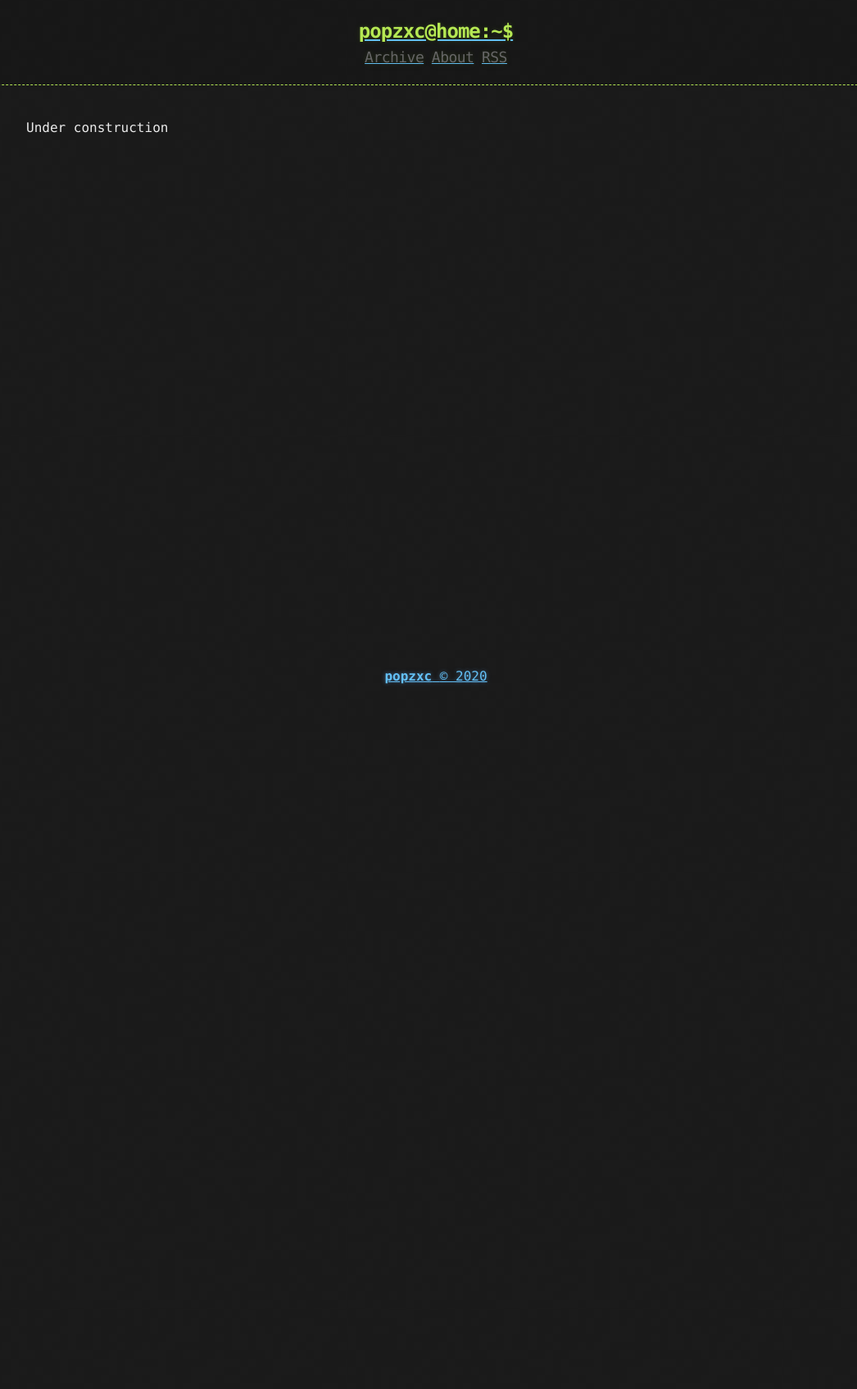
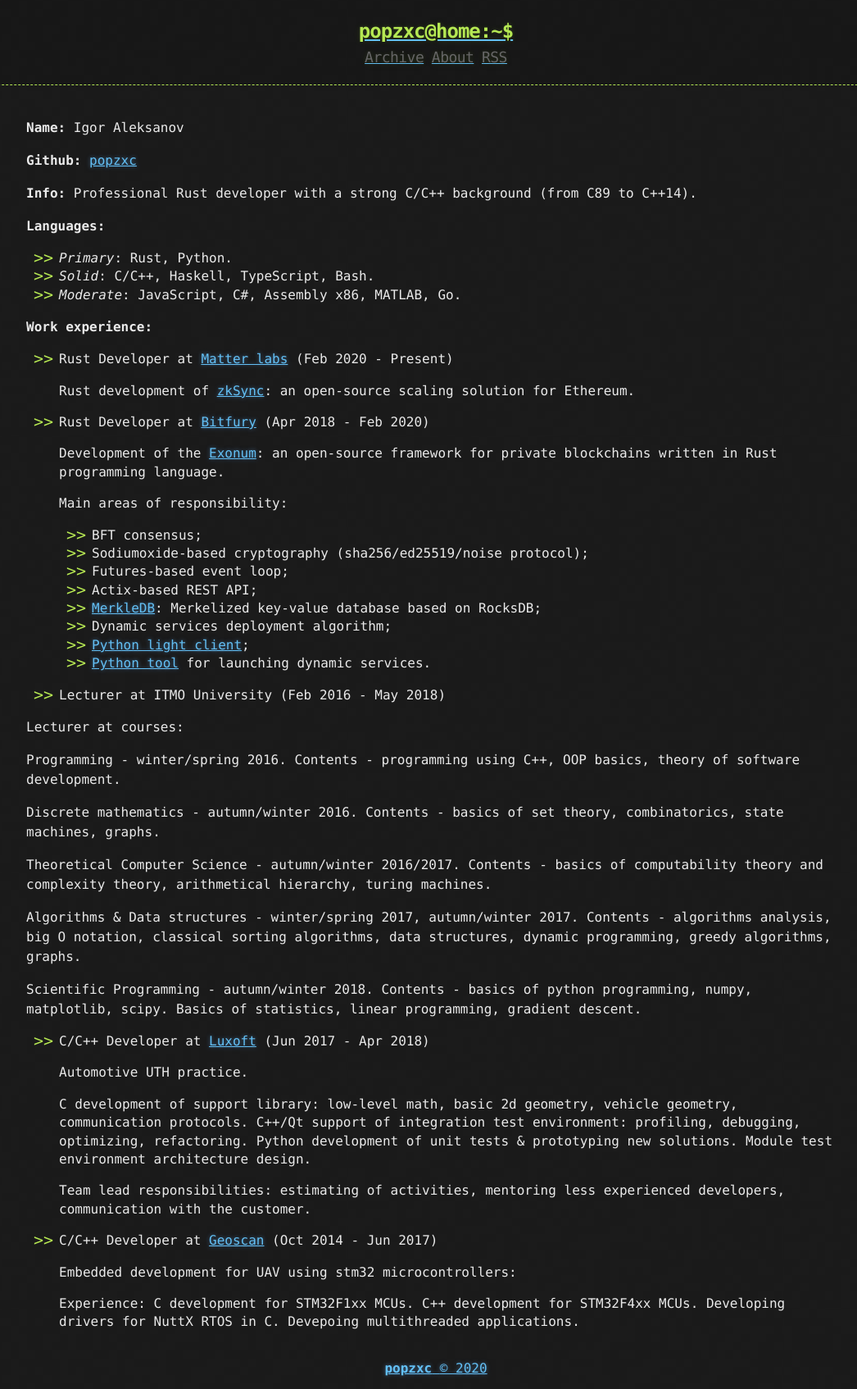
Before and after one commit to popzxc/popzxc.github.io, a Jekyll site: the page built from about.md, in a window 1280 px wide. Shown: the whole page at 82% size, without its empty margins (108-1154 px from the left). Built offline with Jekyll 4.4.1, drawn with Linux system fonts in a browser that asks for light colours; before the commit the page ends 900 px from its top, so only the background shows below that.

Commit message:
Add info to the 'about' page

```diff
--- a/about.md
+++ b/about.md
@@ -3,4 +3,74 @@
 title: About
 ---
 
-Under construction
+**Name:** Igor Aleksanov
+
+**Github:** [popzxc](https://github.com/popzxc)
+
+**Info:** Professional Rust developer with a strong C/C++ background (from C89 to C++14).
+
+**Languages:**
+- *Primary*: Rust, Python.
+- *Solid*: C/C++, Haskell, TypeScript, Bash.
+- *Moderate*: JavaScript, C#, Assembly x86, MATLAB, Go.
+
+**Work experience:**
+
+- Rust Developer at [Matter labs](https://matter-labs.io/) (Feb 2020 - Present)
+
+  Rust development of [zkSync](https://github.com/matter-labs/zksync): an open-source scaling solution for Ethereum.
+
+- Rust Developer at [Bitfury](https://bitfury.com/) (Apr 2018 - Feb 2020)
+
+  Development of the [Exonum](https://github.com/exonum/exonum): an open-source framework for private blockchains
+  written in Rust programming language.
+
+  Main areas of responsibility:
+  - BFT consensus;
+  - Sodiumoxide-based cryptography (sha256/ed25519/noise protocol);
+  - Futures-based event loop;
+  - Actix-based REST API;
+  - [MerkleDB](https://github.com/exonum/exonum/tree/master/components/merkledb): Merkelized key-value database based on RocksDB;
+  - Dynamic services deployment algorithm;
+  - [Python light client](https://github.com/exonum/exonum-python-client);
+  - [Python tool](https://github.com/exonum/exonum-launcher) for launching dynamic services.
+
+-  Lecturer at ITMO University (Feb 2016 - May 2018)
+
+  Lecturer at courses:
+
+  Programming - winter/spring 2016.
+  Contents - programming using C++, OOP basics, theory of software development.
+
+  Discrete mathematics - autumn/winter 2016.
+  Contents - basics of set theory, combinatorics, state machines, graphs.
+
+  Theoretical Computer Science - autumn/winter 2016/2017.
+  Contents - basics of computability theory and complexity theory, arithmetical hierarchy, turing machines.
+
+  Algorithms & Data structures - winter/spring 2017, autumn/winter 2017.
+  Contents - algorithms analysis, big O notation, classical sorting algorithms, data structures, dynamic programming, greedy algorithms, graphs.
+
+  Scientific Programming - autumn/winter 2018.
+  Contents - basics of python programming, numpy, matplotlib, scipy. Basics of statistics, linear programming, gradient descent.
+
+- C/C++ Developer at [Luxoft](https://www.luxoft.com/) (Jun 2017 - Apr 2018)
+
+  Automotive UTH practice.
+
+  C development of support library: low-level math, basic 2d geometry, vehicle geometry, communication protocols.
+  C++/Qt support of integration test environment: profiling, debugging, optimizing, refactoring.
+  Python development of unit tests & prototyping new solutions.
+  Module test environment architecture design.
+
+  Team lead responsibilities: estimating of activities, mentoring less experienced developers, communication with the customer.
+
+- C/C++ Developer at [Geoscan](https://www.geoscan.aero/en) (Oct 2014 - Jun 2017)
+
+  Embedded development for UAV using stm32 microcontrollers:
+
+  Experience:
+  C development for STM32F1xx MCUs.
+  C++ development for STM32F4xx MCUs.
+  Developing drivers for NuttX RTOS in C.
+  Devepoing multithreaded applications.
```
